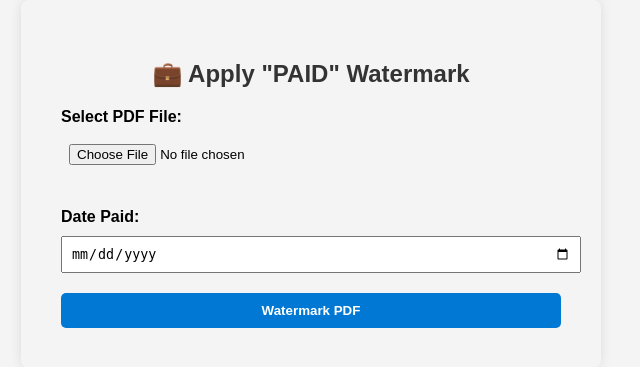
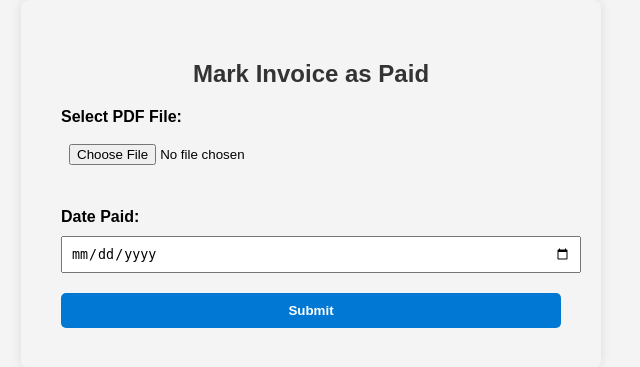
Before and after one commit to AsafAlazraki/pdf-editor, a Flask app: page / in a window 1280 px wide. Shown: the top 367 px of the page, without its empty margins (329-969 px from the left). Run offline with Flask 2, Linux system fonts and the light colour scheme.

Commit message:
Update index.html

```diff
--- a/templates/index.html
+++ b/templates/index.html
@@ -45,7 +45,7 @@
 </head>
 <body>
 
-  <h2>💼 Apply "PAID" Watermark</h2>
+  <h2>Mark Invoice as Paid</h2>
 
   <form method="POST" action="/upload" enctype="multipart/form-data">
     <label for="pdfFile">Select PDF File:</label>
@@ -54,7 +54,7 @@
     <label for="paidDate">Date Paid:</label>
     <input type="date" name="paidDate" id="paidDate" required>
 
-    <button type="submit">Watermark PDF</button>
+    <button type="submit">Submit</button>
   </form>
 
 </body>
```
